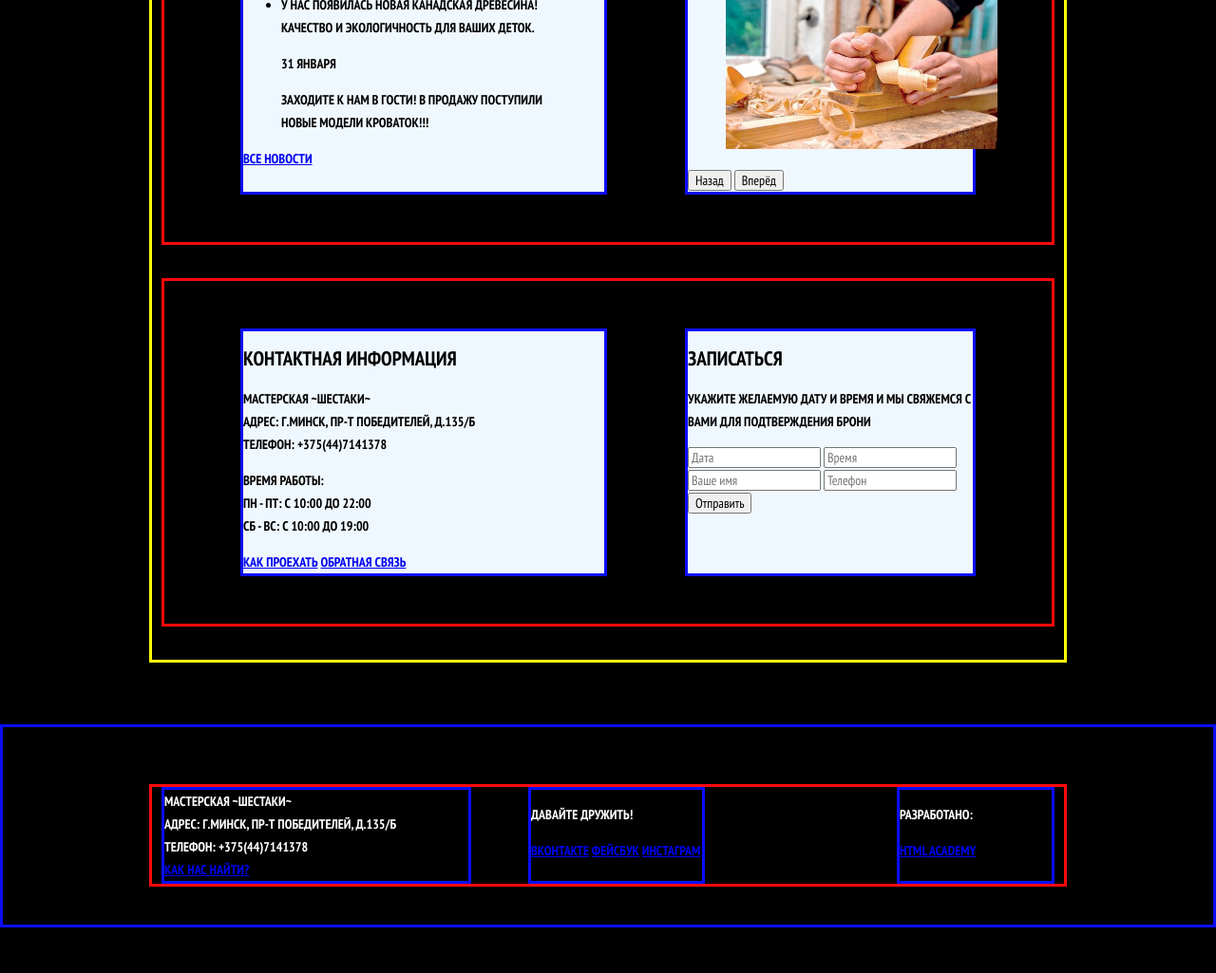
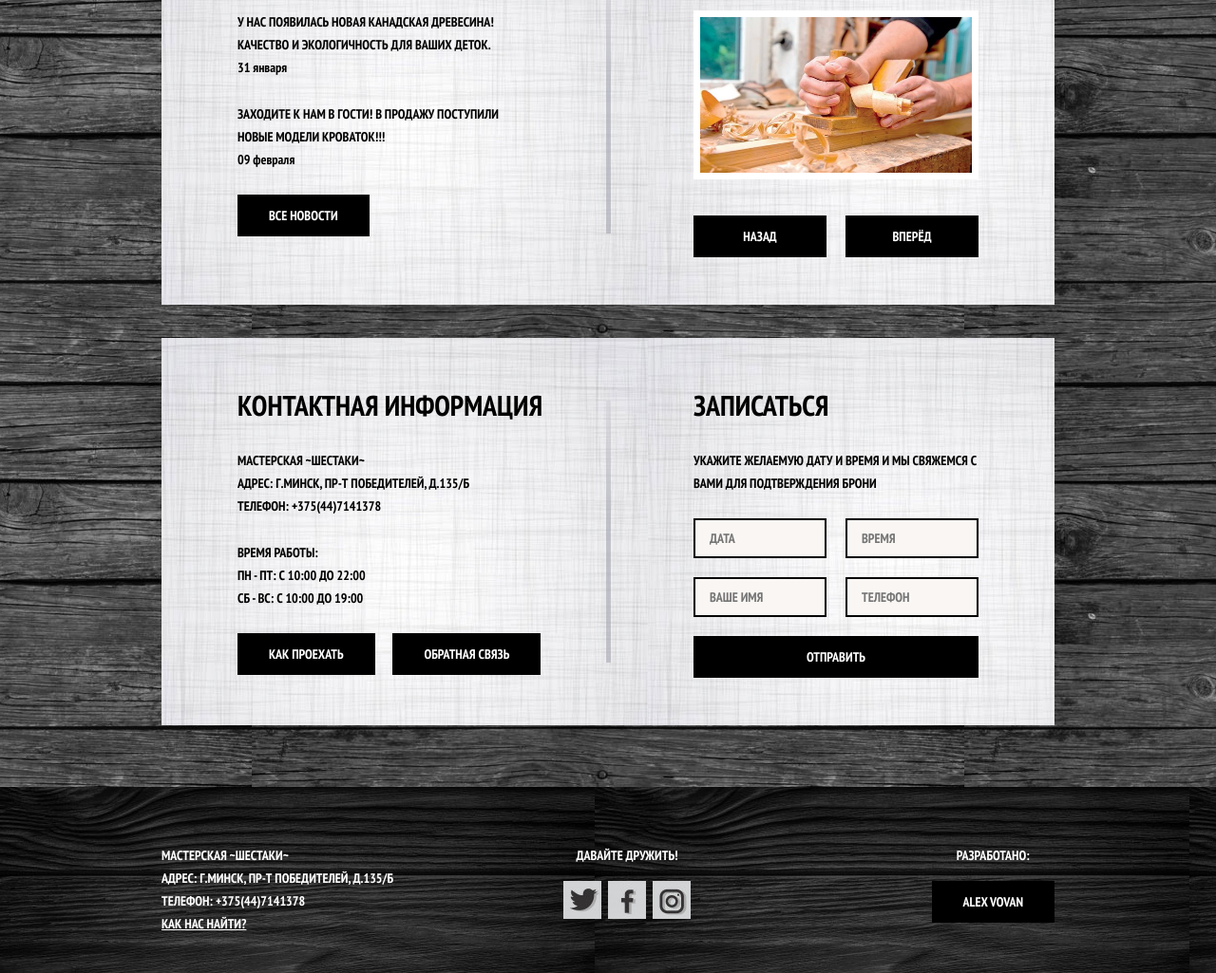
Before and after one commit to AlexVovan/Shestaki, a plain HTML site: page Index.html in a window 1280 px wide. Shown: the part 731-1756 px from the top of the page at 95% size. Drawn offline with nearby package versions, Linux system fonts and the light colour scheme.

Commit message:
full version

```diff
--- a/Index.html
+++ b/Index.html
@@ -45,7 +45,7 @@
          </div>
           <div class="features-item">
             <b class="features-name">Круто</b>
-            <p>Самые лучшие мастера и индивидуальный подход - вот ваш ключ к успеху! Просто поверьте.</p>
+            <p>Самые лучшие мастера и индивидуальный подход - вот ваш ключ к успеху! Просто поверьте нам.</p>
           </div>
           <div class="features-item">
              <b class="features-name">Дорого</b>
@@ -59,7 +59,10 @@
                   <li>
                       <p>У нас появилась новая канадская древесина!<br>Качество и экологичность для ваших деток.</p>
                       <time datetime="2021-01-31">31 января</time>
+                  </li>
+                  <li>
                       <p>Заходите к нам в гости! В продажу поступили<br> новые модели кроваток!!!</p>
+                      <time datetime="2021-02-09">09 февраля</time>
                   </li>
               </ul>
                 <a class="btn" href="#">Все новости</a>
@@ -117,13 +120,13 @@
          </section>
          <section class="footer-social">
              <p>Давайте дружить!</p>
-             <a class="social-btn social-btn-vk" href="#">Вконтакте</a>
+             <a class="social-btn social-btn-tw" href="#">Твиттер</a>
              <a class="social-btn social-btn-fb" href="#">Фейсбук</a>
              <a class="social-btn social-btn-inst" href="#">Инстаграм</a>
          </section>
          <section class="footer-copyright">
             <p>Разработано:</p>
-            <a class="btn" href="https://htmlacademy.ru">HTML Academy</a>
+            <a class="btn" href="https://htmlacademy.ru">Alex Vovan</a>
 
          </section>
 
--- a/css/main.css
+++ b/css/main.css
@@ -1,6 +1,6 @@
 html,
 body {
-    background: #000000 url("img/image3.jpg") no-repeat center top;
+    background: #000000 url("../img/image5.png") center top;
     min-width: 1122px;
     min-height: 1750px;
     margin: 10;
@@ -19,12 +19,10 @@ body {
     width: 940px;
     margin: 0 auto;
     padding: 0 10px;
-    border: 3px solid #fffb08;
 }
 
 .main-header {
     margin-bottom: 60px;
-    border: 3px solid #080808;
     background-color: black;
     color: #ffffff;
 }
@@ -32,12 +30,10 @@ body {
 .main-header-layout {
     display: flex;
     justify-content: space-between;
-    border: 3px solid #fd0a0a;
 }
 
 .main-navigation {
     width: 780px;
-    border: 3px solid #0a0efc;
 }
 
 .main-navigation ul {
@@ -67,7 +63,6 @@ body {
 
 .user-block {
     max-width: 140px;
-    border: 3px solid #0a0efc;
 }
 
 .login {
@@ -89,12 +84,17 @@ body {
 .login::before {
     content: "";
     position: absolute;
-    top: 28px;
+    top: 24px;
     left: 20px;
     width: 24px;
     height: 24px;
-    background: #ff0000 url("img/white.png") no-repeat;
-    background-position: -5px -39px;
+    background: transparent url("../img/white.png") no-repeat;
+    background-position: -107px -243px;
+    opacity: 0.3;
+}
+
+.login:hover::before {
+    opacity: 1;
 }
 
 .index-logo {
@@ -103,19 +103,48 @@ body {
     margin-right: auto;
     margin-left: auto;
     margin-bottom: 25px;
-    border: 3px solid #0a0efc;
 }
 
 .features {
     display: flex;
     justify-content: space-between;
     margin-bottom: 80px;
-    border: 3px solid #fd0a0a;
 }
 
 .features-item {
     width: 300px;
-    border: 3px solid #0a0efc;
+    text-align: center;
+}
+
+.features-item:last-child {
+    margin-right: 0;
+}
+
+.features-name {
+    position: relative;
+    display: block;
+    margin-bottom: 30px;
+    padding-bottom: 35px;
+    font-size: 30px;
+    line-height: 42px;
+}
+
+.features-item p {
+    margin: 10px;
+    margin-bottom: 0;
+}
+
+.features-name::after {
+    content: "";
+    position: absolute;
+    bottom: 0;
+    left: 50%;
+    display: block;
+    width: 20px;
+    height: 20px;
+    margin-left: -10px;
+    background-color: #ffffff;
+    transform: rotate(45deg);
 }
 
 .index-content {
@@ -123,47 +152,227 @@ body {
     justify-content: space-between;
     margin-bottom: 35px;
     padding: 50px 80px;
-    border: 3px solid #fd0a0a;
     color: black;
+    background: url("../img/shadow.png") no-repeat center, #f8f5f2 url("../img/image7.png");
 }
 
 .index-content-left {
     width: 380px;
-    border: 3px solid #0a0efc;
-    background-color: aliceblue;
 }
 
 .index-content-right {
     width: 300px;
-    border: 3px solid #0a0efc;
-    background-color: aliceblue;
+}
+
+.index-content-title {
+    margin: 0;
+    margin-bottom: 25px;
+
+    font-size: 30px;
+    line-height: 42px;
+}
+
+.index-content p {
+    margin: 0;
+    margin-bottom: 25px;
+}
+
+.news-preview {
+    margin: 0;
+    padding: 0;
+    padding-right: 35px;
+
+    list-style: none;
+}
+
+.news-preview li {
+    margin-bottom: 25px;
+}
+
+.news-preview p {
+    margin-bottom: 0;
+}
+
+.news-preview time {
+    text-transform: none;
+}
+
+.btn {
+    display: inline-block;
+    margin-right: 16px;
+    padding: 10px 33px;
+
+    font-weight: 700;
+    font-size: 14px;
+    line-height: 24px;
+    font-family: "PT Sans Narrow", "Arial", sans-serif;
+    vertical-align: top;
+    text-align: center;
+    color: #ffffff;
+    text-transform: uppercase;
+    text-decoration: none;
+
+    background-color: #000000;
+    border: none;
+    cursor: pointer;
+}
+
+.btn:hover,
+.btn:active {
+    background-color: #663d15;
+}
+
+.btn.disabled,
+.btn:disabled {
+    cursor: default;
+    opacity: 0.5;
+}
+
+.btn.btn.disabled:hover,
+.btn:disabled:hover {
+    background-color: #000000;
+}
+
+.gallery {
+    position: relative;
+
+    height: 260px;
+}
+
+.gallery-content {
+    height: 164px;
+    margin: 0;
+
+    background-color: #cccccc;
+    border: 7px solid #ffffff;
+}
+
+.gallery-content img {
+    width: 286px;
+    height: 164px;
+}
+
+.gallery .btn {
+    position: absolute;
+    bottom: 0;
+
+    width: 140px;
+    margin: 0;
+}
+
+.gallery-prev {
+    left: 0;
+}
+
+.gallery-next {
+    right: 0;
+}
+
+.appointment-form input {
+    float: left;
+    width: 106px;
+    margin-right: 20px;
+    margin-bottom: 20px;
+    padding: 7px 15px;
+
+    font: inherit;
+    color: inherit;
+    text-transform: inherit;
+
+    background-color: #f9f6f3;
+    border: 2px solid #000000;
+}
+
+.appointment-form input:focus {
+    border: 2px solid #663d15;
+}
+
+.appointment-form input:nth-child(2n) {
+    margin-right: 0;
+}
+
+.appointment-form .btn {
+    clear: both;
+    width: 100%;
 }
 
 .main-footer {
     margin-top: 65px;
     padding-top: 60px;
     padding-bottom: 40px;
-    border: 3px solid #0a0efc;
+    color: #ffffff;
+    background: #252525 url(../img/image3.jpg);
 }
 
 .main-footer-layout {
     display: flex;
-    border: 3px solid #fd0a0a;
 }
 
 .footer-contacts {
     width: 320px;
     margin-right: 60px;
-    border: 3px solid #0a0efc;
+}
+.footer-contacts a {
+    color: #ffffff;
+}
+
+.footer-contacts a:hover {
+    text-decoration: none;
 }
 
 .footer-social {
-    width: 180px;
-    border: 3px solid #0a0efc;
+    width: 220px;
+    text-align: center;
 }
 
 .footer-copyright {
-    width: 160px;
+    max-width: 180px;
     margin-left: auto;
-    border: 3px solid #0a0efc;
 }
+
+.footer-social p {
+    margin: 0;
+    margin-bottom: 15px;
+}
+
+.social-btn {
+    display: inline-block;
+    width: 40px;
+    height: 40px;
+    margin: 0 2px;
+    font-size: 0;
+    vertical-align: top;
+    text-decoration: none;
+
+    background: #000000 url("../img/social all.png") no-repeat center;
+}
+
+
+.social-btn-tw {
+    background-position: -553px -40px;
+}
+
+.social-btn-fb {
+    background-position: -490px -38px;
+}
+
+.social-btn-inst {
+    background-position: -428px -38px;
+}
+
+.footer-copyright p {
+    margin: 0;
+    margin-bottom: 15px;
+
+    text-align: center;
+}
+
+.footer-copyright .btn {
+    margin-right: 0;
+}
+
+.footer-copyright .btn:hover {
+    color: #000000;
+
+    background-color: #ffffff;
+}
```
Also changed, not shown: img/image5.png (added), img/image7.png (added), img/index-logo.png, img/shadow.png (added), img/social all.png (added), img/youtube.png (added).
